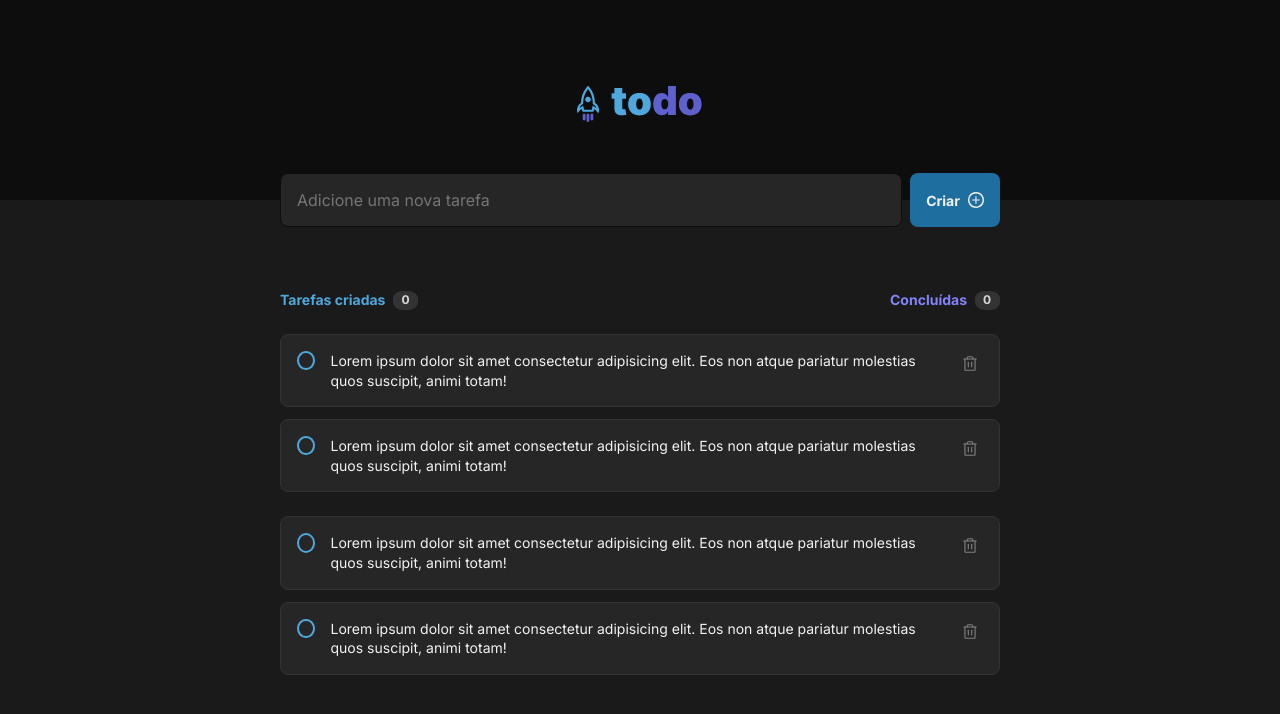
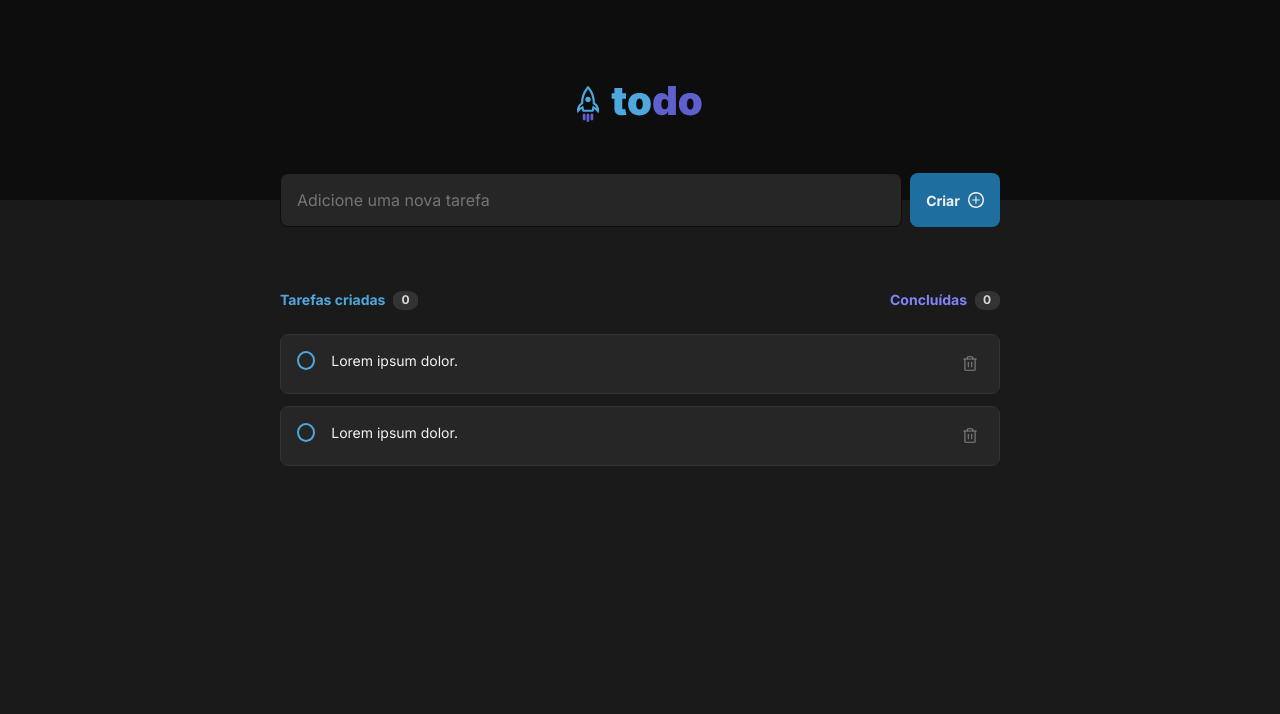
Before and after one commit to hnascx/todolist, a React (Vite) app: page / in a window 1280 px wide. Shown: the top 714 px of the page. Built offline with nearby package versions, Linux system fonts and the light colour scheme.

Commit message:
Tasks component returning data of App component

```diff
--- a/src/App.tsx
+++ b/src/App.tsx
@@ -29,7 +29,6 @@ export function App() {
             {tasks.map(task => {
               return (
                 <Tasks
-                  key={task.id}
                   content={task.content}
                 />
               )
--- a/src/components/TaskCount.module.css
+++ b/src/components/TaskCount.module.css
@@ -2,7 +2,7 @@
   max-width: 45rem;
   display: flex;
   justify-content: space-between;
-  margin: 4rem auto 0;
+  margin: 4rem auto 1.5rem;
   font-weight: 700;
 }
 
--- a/src/components/Tasks.module.css
+++ b/src/components/Tasks.module.css
@@ -5,8 +5,11 @@
   justify-content: center;
   align-items: center;
   /* border-top: 1px solid var(--gray-400); */
-  margin: 1.5rem auto 0;
-  gap: 0.75rem;
+  margin: 0 auto 0.75rem;
+}
+
+.tasks:last-child {
+  margin-bottom: 1.5rem;
 }
 
 .tasksEmpty {
@@ -50,8 +53,8 @@
 
 .container input[type="checkbox"] {
   appearance: none;
-  width: 1.2rem;
-  height: 1.2rem;
+  width: 20px;
+  height: 19px;
   border: 2px solid var(--blue);
   border-radius: 100%;
   outline: none;
@@ -76,14 +79,15 @@
 }
 
 .container input[type="checkbox"]:checked::before {
+  display: flex;
+  justify-content: center;
+  align-items: center;
   content: "✔";
-  border-radius: 50%;
+  line-height: 17.5px;
+  margin-right: 1px;
+  border-radius: 100%;
   color: var(--gray-100);
-  font-size: 0.9rem;
-  top: -0.20rem;
-  left: .07rem;
   align-items: center;
-  position: relative;
   outline: none;
 }
 
--- a/src/components/Tasks.tsx
+++ b/src/components/Tasks.tsx
@@ -4,20 +4,11 @@ import { useState, FormEvent } from 'react'
 import styles from './Tasks.module.css'
 import task from '../assets/task-logo.svg'
 
-interface Task {
+type Tasks = {
   content: string;
 }
 
-export interface TaskType {
-  id: number;
-  content: Task;
-}
-
-interface TaskProps {
-  task: TaskType;
-}
-
-export function Tasks({ task }: TaskProps) {
+export function Tasks({ content }: Tasks){
   const [newTask, setNewTask] = useState([''])
   const [newTaskText, setNewTaskText] = useState('')
 
@@ -41,14 +32,7 @@ export function Tasks({ task }: TaskProps) {
       </div> */}
       <div className={styles.container}>
         <input type="checkbox" name="" id=""/>
-        <label>Lorem ipsum dolor sit amet consectetur adipisicing elit. Eos non atque pariatur molestias quos suscipit, animi totam!</label>
-        <div className={styles.trashIcon}>
-          <Trash size={18} />
-        </div>
-      </div>
-      <div className={styles.container}>
-        <input type="checkbox" name="" id=""/>
-        <label>Lorem ipsum dolor sit amet consectetur adipisicing elit. Eos non atque pariatur molestias quos suscipit, animi totam!</label>
+        <label>{content}</label>
         <div className={styles.trashIcon}>
           <Trash size={18} />
         </div>
```
